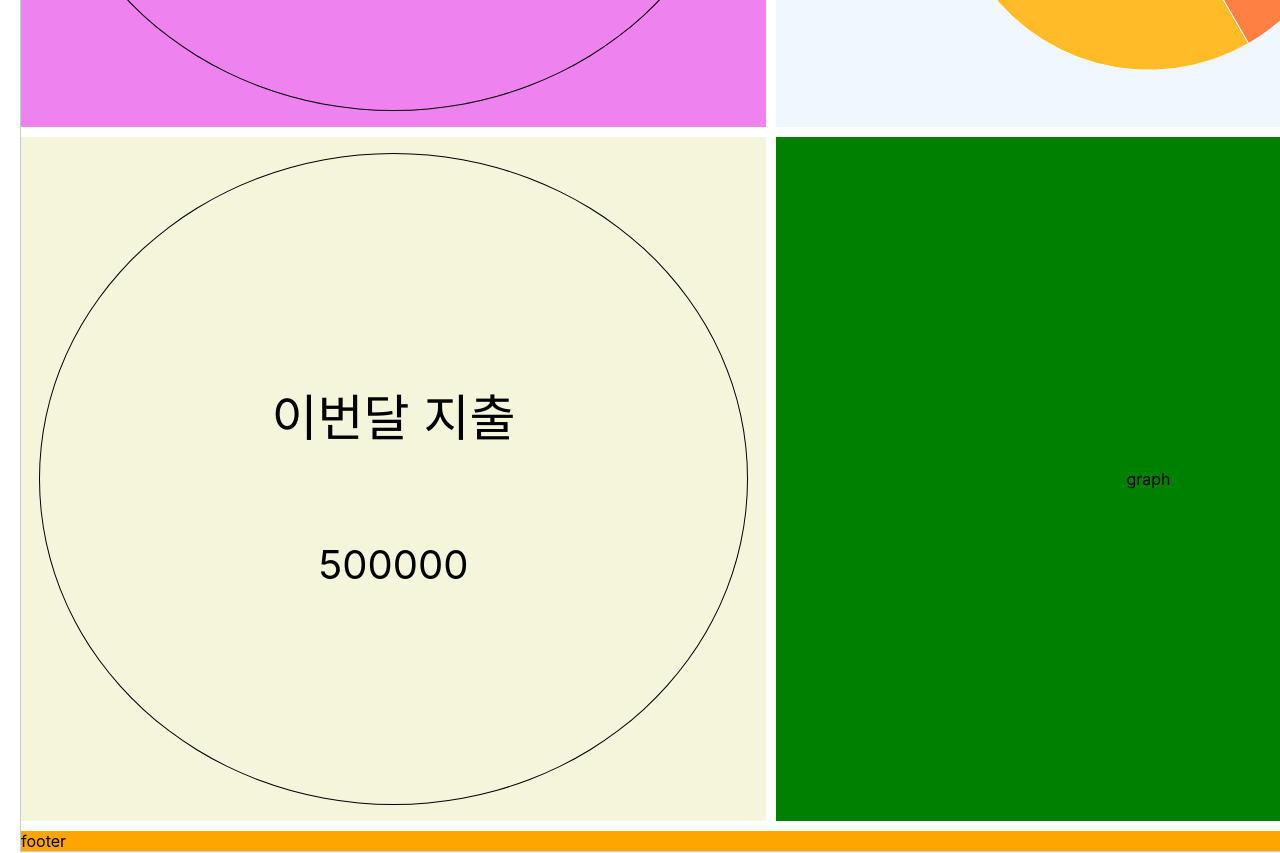
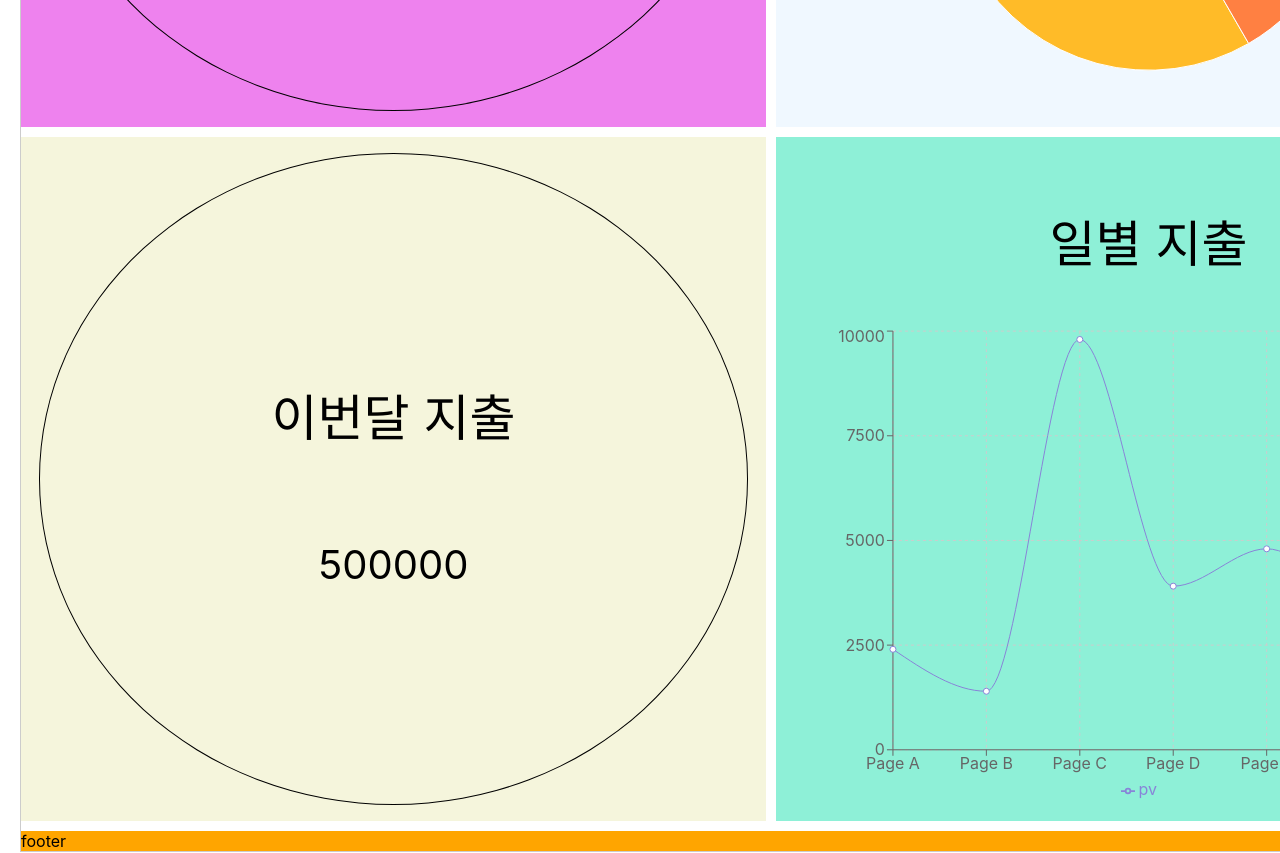
Before and after one commit to PiscesTH/hab, a React (Create React App) app: page / in a window 1280 px wide. Shown: the part 660-1513 px from the top of the page. Built offline with nearby package versions, Linux system fonts and the light colour scheme.

Commit message:
2024-08-21

```diff
--- a/src/App.css
+++ b/src/App.css
@@ -88,10 +88,14 @@
   justify-content: center;
 }
 
-.income > div .a,
+p {
+  font-size: 50px;
+}
+
+/* .income > div .a,
 .expenditure > div .a {
   font-size: 50px;
-}
+} */
 
 .income > div .b,
 .expenditure > div .b {
@@ -119,7 +123,8 @@
 /* graph */
 .graph {
   grid-area: graph;
-  background-color: green;
+  background-color: #8ef0d7;
+  flex-direction: column;
 }
 
 /* footer */
--- a/src/App.js
+++ b/src/App.js
@@ -2,8 +2,9 @@
 import "./App.css";
 import { useState } from "react";
 import React, { PureComponent } from "react";
-import { PieChart, Pie, Sector, Cell, ResponsiveContainer } from "recharts";
+import { PieChart, Pie, Sector, Cell, ResponsiveContainer, Line } from "recharts";
 import Chart from "./Chart.js";
+import LineChart from "./LineChart.js"
 
 <bill>
   <div></div>
@@ -54,7 +55,10 @@
               <p className="b">500000</p>
             </div>
           </div>
-          <div className="graph">graph</div>
+          <div className="graph">
+            <p>일별 지출</p>
+            <LineChart></LineChart>
+          </div>
           <footer>footer</footer>
         </div>
         <div className="tmp"></div>
--- /dev/null
+++ b/src/LineChart.js
@@ -0,0 +1,68 @@
+import React, { PureComponent } from 'react';
+import { LineChart, Line, XAxis, YAxis, CartesianGrid, Tooltip, Legend, ResponsiveContainer } from 'recharts';
+
+const data = [
+  {
+    name: 'Page A',
+    pv: 2400,
+    amt: 2400,
+  },
+  {
+    name: 'Page B',
+    pv: 1398,
+    amt: 2210,
+  },
+  {
+    name: 'Page C',
+    pv: 9800,
+    amt: 2290,
+  },
+  {
+    name: 'Page D',
+    pv: 3908,
+    amt: 2000,
+  },
+  {
+    name: 'Page E',
+    pv: 4800,
+    amt: 2181,
+  },
+  {
+    name: 'Page F',
+    pv: 3800,
+    amt: 2500,
+  },
+  {
+    name: 'Page G',
+    pv: 4300,
+    amt: 2100,
+  },
+];
+
+export default class Example extends PureComponent {
+
+  render() {
+    return (
+      <ResponsiveContainer width="90%" height="70%">
+        <LineChart
+          width={500}
+          height={300}
+          data={data}
+          margin={{
+            top: 5,
+            right: 30,
+            left: 20,
+            bottom: 5,
+          }}
+        >
+          <CartesianGrid strokeDasharray="3 3" />
+          <XAxis dataKey="name" />
+          <YAxis />
+          <Tooltip />
+          <Legend />
+          <Line type="monotone" dataKey="pv" stroke="#8884d8" activeDot={{ r: 8 }} />
+        </LineChart>
+      </ResponsiveContainer>
+    );
+  }
+}
```
